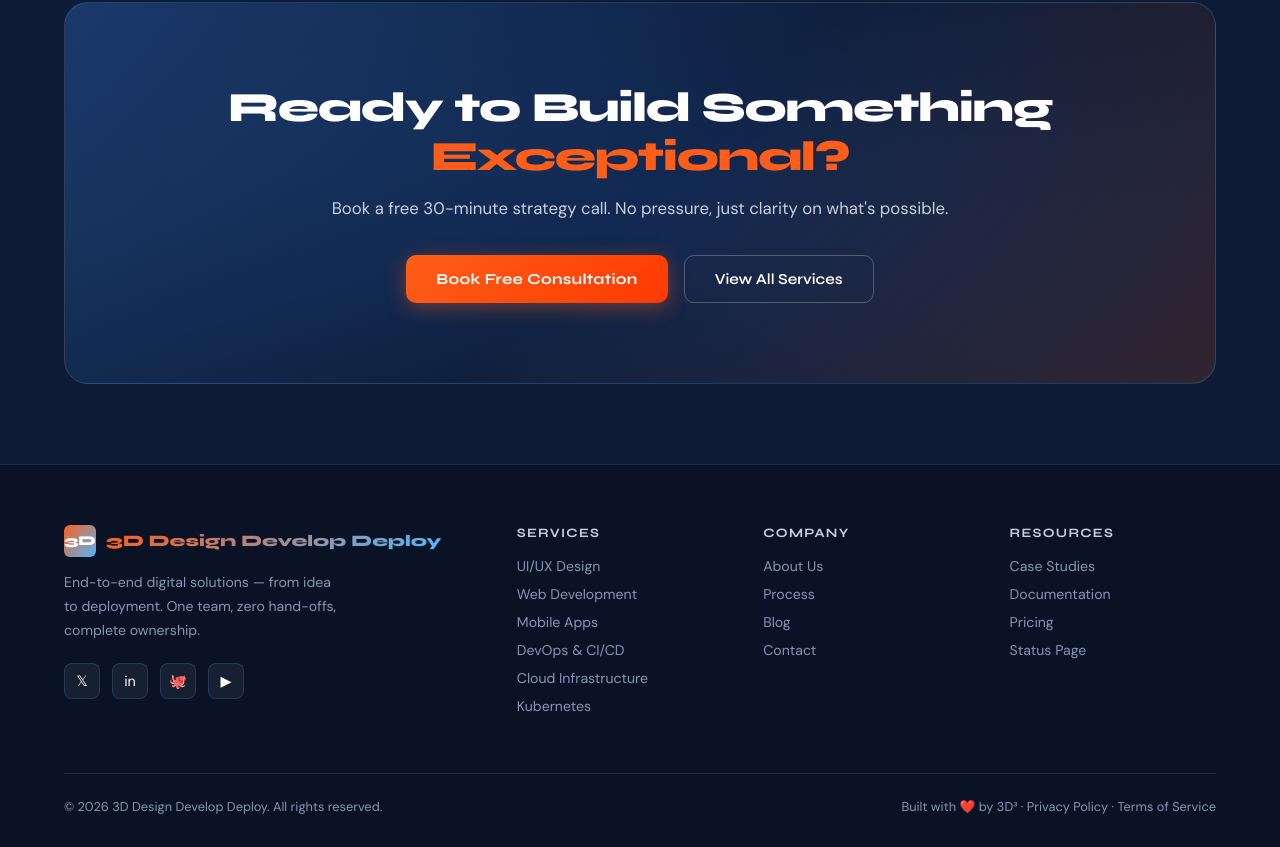
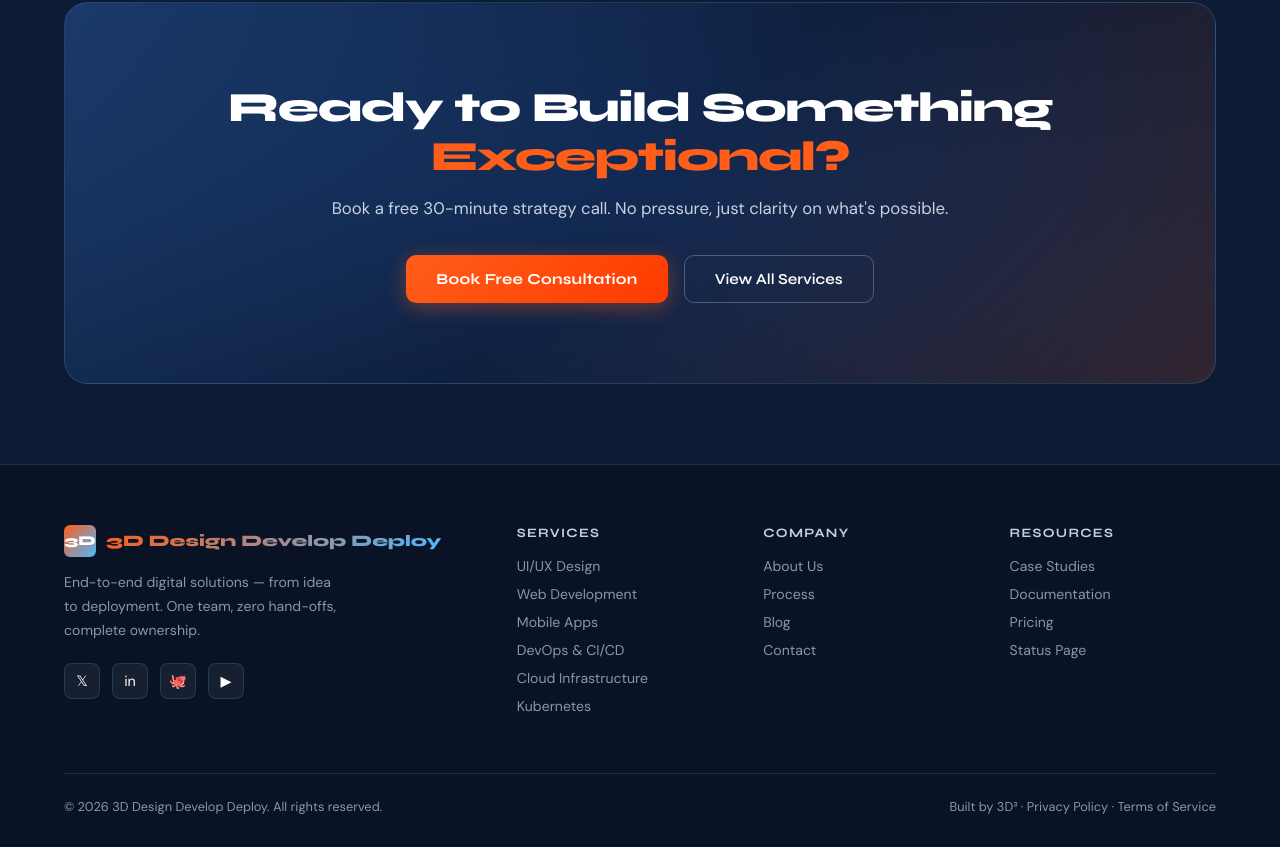
Before and after one commit to techsaurabh19/3dstack, a React (Vite) app: page / in a window 1280 px wide. Shown: the part 3543-4390 px from the top of the page. Built offline with nearby package versions, Linux system fonts and the light colour scheme.

Commit message:
Remove heart icon from footer

```diff
--- a/src/App.jsx
+++ b/src/App.jsx
@@ -1074,7 +1074,7 @@ const Footer = ({ setPage }) => (
     </div>
     <div className="footer-bottom">
       <p>© 2026 3D Design Develop Deploy. All rights reserved.</p>
-      <p style={{ color: "var(--grey-500)" }}>Built with ❤️ by 3D³ · Privacy Policy · Terms of Service</p>
+      <p style={{ color: "var(--grey-500)" }}>Built by 3D³ · Privacy Policy · Terms of Service</p>
     </div>
   </footer>
 );
```
